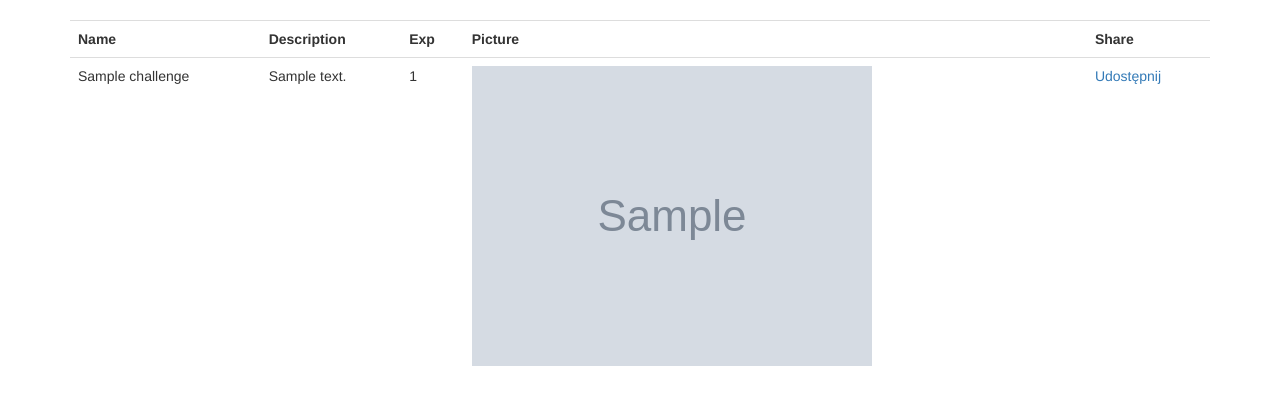
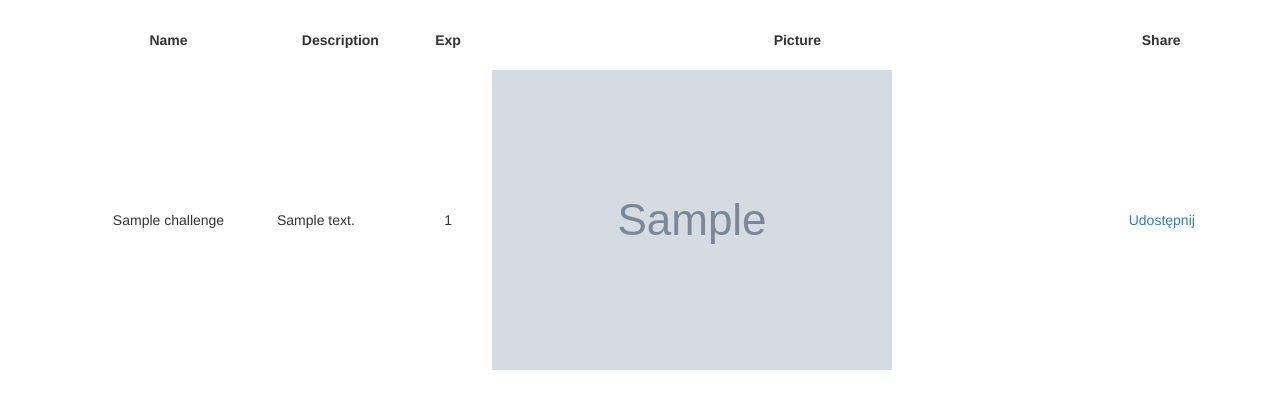
Before and after one commit to kosiacz3q/io_repo, a Django app: template spierdon/templates/completed.html in a window 1280 px wide. Shown: the part 52-461 px from the top of the page. Run offline with Django 3.2, Linux system fonts and the light colour scheme; tables that the repository leaves empty hold one stand-in row (values such as "Sample post"); the template is opened without the code that fills it: values that come from a table or form of the project are taken from there, most other values are stand-ins (such as "Sample title", 1, 10 or a date in 2020); grey boxes marked "Sample" are stand-in pictures; some libraries are stand-ins or nearby versions.

Commit message:
Even more visual improvements

```diff
--- a/spierdon/templates/completed.html
+++ b/spierdon/templates/completed.html
@@ -12,28 +12,31 @@
 }(document, 'script', 'facebook-jssdk'));
 </script>
 
-<table class="table">
-    <tr>
-        <th>Name</th>
-        <th>Description</th>
-        <th>Exp</th>
-        <th>Picture</th>
-        <th>Share</th>
-    </tr>
+<div container-fluid>
+    <table class="table-hover">
+        <thead class="text-center">
+            <th style="padding: 10px; text-align: center">Name</th>
+            <th style="padding: 10px; text-align: center">Description</th>
+            <th style="padding: 10px; text-align: center">Exp</th>
+            <th style="padding: 10px; text-align: center">Picture</th>
+            <th style="padding: 10px; text-align: center">Share</th>
+        </thead>
+    <tbody>
         {% for item in items %}
         <tr>
-        <td>{{ item.name }}</td>
-        <td>{{ item.description }}</td>
-        <td>{{ item.exp }}</td>
-        <td><img class="challenge-image" src="{{ item.picture.url }}"></td>
+            <td style="padding: 10px; text-align: center">{{ item.name }}</td>
+            <td style="padding: 10px">{{ item.description }}</td>
+            <td style="padding: 10px; text-align: center">{{ item.exp }}</td>
+            <td style="padding: 10px"><img class="challenge-image" src="{{ item.picture.url }}"></td>
             <td>
-            <div class="fb-share-button" data-href="{{ urlencode }}" data-layout="button" data-size="small"
+                <div class="fb-share-button center-block" style="width: 65px;" data-href="{{ urlencode }}" data-layout="button" data-size="small"
                      data-mobile-iframe="true"><a class="fb-xfbml-parse-ignore" target="_blank"
                                                   href="https://www.facebook.com/sharer/sharer.php?u={{ request.build_absolute_uri|urlencode }}&amp;src=sdkpreparse">Udostępnij</a>
                 </div>
             </td>
         </tr>
         {% endfor %}
+    </tbody>
 </table>
 
 {% endblock %}
--- a/templates/base.html
+++ b/templates/base.html
@@ -9,6 +9,7 @@
     <title>{% block title %}{% endblock %}</title>
     {% bootstrap_css %}
     {% bootstrap_javascript jquery=1 %}
+    <link rel="stylesheet" type="text/css" href="{% static 'spierdon/style.css' %}" />
     {% block head %}{% endblock %}
 </head>
 <body>
@@ -16,7 +17,7 @@
     <div class="container-fluid">
         {% block navbar %}
         <div class="navbar-header">
-            <a class="navbar-brand" href="{% url 'spierdon:index' %}">SPIERDOLEX</a>
+            <a class="navbar-brand" href="{% url 'spierdon:index' %}">SPIERDON</a>
         </div>
         {% endblock %}
     </div><!-- /.container-fluid -->
```
Lines whose indentation alone changed are shown as unchanged.
